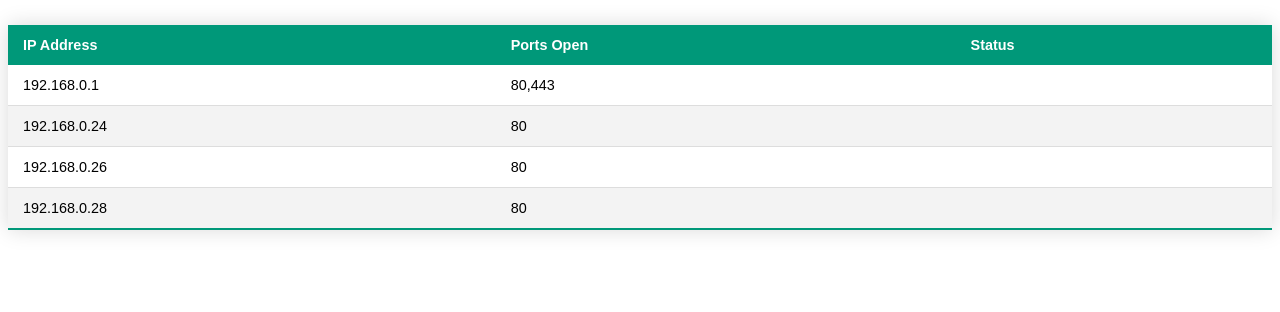
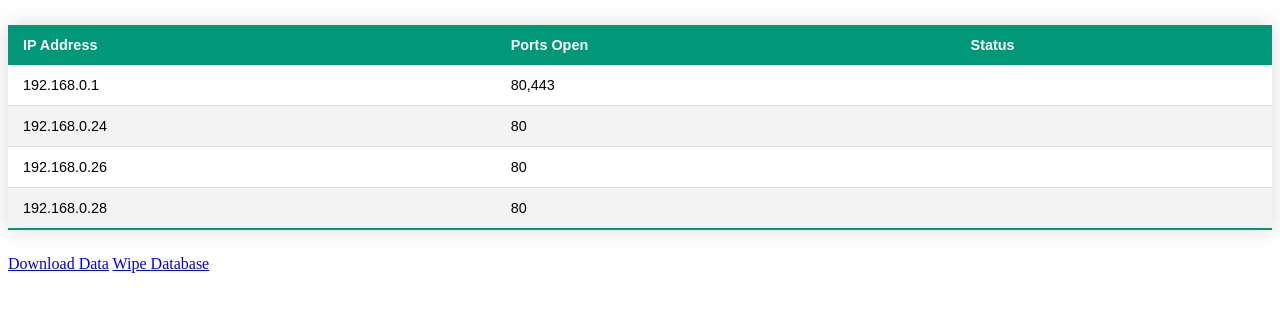
Before and after one commit to cacher300/NetProbe-Ip-Scanner, a Flask app: page /table in a window 1280 px wide. Shown: the top 312 px of the page. Run offline with Flask 3, Linux system fonts and the light colour scheme; data comes from the database, SQL or seed files in the repository; both versions use the stored data as it was after the commit.

Commit message:
Added wipe DB and download data features

```diff
--- /dev/null
+++ b/ip_ports_export.csv
@@ -0,0 +1,5 @@
+ID,IP Address,Ports Open
+1,192.168.0.1,"80, 80, 443, 443"
+2,192.168.0.24,"80, 80"
+3,192.168.0.26,"80, 80"
+4,192.168.0.28,"80, 80"
--- a/main.py
+++ b/main.py
@@ -1,6 +1,8 @@
-from flask import Flask, render_template, request, redirect, url_for
+from flask import Flask, render_template, request, redirect, url_for, send_file
 import subprocess
 from sql_setup import get_db_data
+import sqlite3
+import csv
 app = Flask(__name__)
 
 
@@ -32,5 +34,47 @@ def table():
     return render_template('table.html', data=data)
 
 
+@app.route('/download')
+def download():
+    conn = sqlite3.connect('scan_results.db')
+    cursor = conn.cursor()
+
+    query = """
+    SELECT ip_addresses.id, ip_addresses.ip_address, group_concat(open_ports.port, ', ') as ports
+    FROM ip_addresses
+    LEFT JOIN open_ports ON ip_addresses.id = open_ports.ip_id
+    GROUP BY ip_addresses.id
+    """
+    cursor.execute(query)
+    data = cursor.fetchall()
+
+    csv_file_path = 'ip_ports_export.csv'
+
+    with open(csv_file_path, 'w', newline='') as csv_file:
+        csv_writer = csv.writer(csv_file)
+        csv_writer.writerow(['ID', 'IP Address', 'Ports Open'])  # Column headers
+        for row in data:
+            csv_writer.writerow(row)
+
+    conn.close()
+
+    return send_file(csv_file_path, as_attachment=True, download_name='ip_ports_export.csv')
+
+
+@app.route('/wipe')
+def wipe_database():
+    conn = sqlite3.connect('scan_results.db')
+    cursor = conn.cursor()
+
+    cursor.execute("DELETE FROM open_ports")  # Replace 'port_table' with your actual table name for ports
+
+    cursor.execute("DELETE FROM ip_addresses")
+
+    conn.commit()
+    conn.close()
+
+    return "Database wiped successfully."
+
+
 if __name__ == '__main__':
     app.run(debug=True)
--- a/sql_setup.py
+++ b/sql_setup.py
@@ -45,17 +45,19 @@ def insert_scan_result(ip, port):
         conn = sqlite3.connect('scan_results.db')
         c = conn.cursor()
 
-        # Insert IP address if not exists
         c.execute("INSERT OR IGNORE INTO ip_addresses (ip_address) VALUES (?)", (ip,))
         conn.commit()
 
-        # Get IP address ID
         c.execute("SELECT id FROM ip_addresses WHERE ip_address = ?", (ip,))
         ip_id = c.fetchone()[0]
 
-        # Insert port
-        c.execute("INSERT INTO open_ports (ip_id, port) VALUES (?, ?)", (ip_id, port))
-        conn.commit()
+        c.execute("SELECT * FROM open_ports WHERE ip_id = ? AND port = ?", (ip_id, port))
+        if not c.fetchone():
+            c.execute("INSERT INTO open_ports (ip_id, port) VALUES (?, ?)", (ip_id, port))
+            conn.commit()
+        else:
+            print(f"Port {port} already exists for IP {ip}, skipping insertion.")
+
     except sqlite3.Error as e:
         print(f"Database error: {e}")
     finally:
--- a/templates/table.html
+++ b/templates/table.html
@@ -62,5 +62,8 @@
             {% endfor %}
         </tbody>
     </table>
+<a href="/download">Download Data</a>
+<a href="/wipe" onclick="return confirm('Are you sure you want to wipe the database? This action cannot be undone.');">Wipe Database</a>
+
 </body>
 </html>
```
Also changed, not shown: scan_results.db, your_database.db (added).
